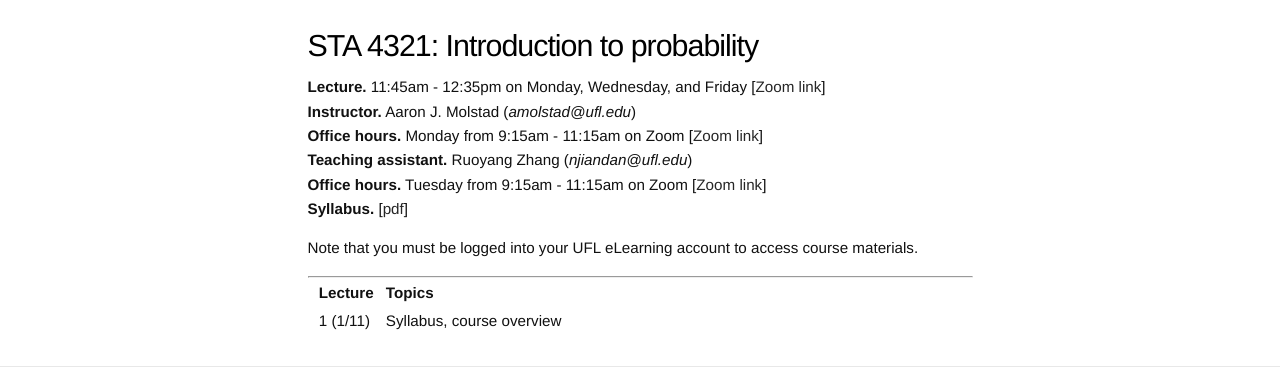
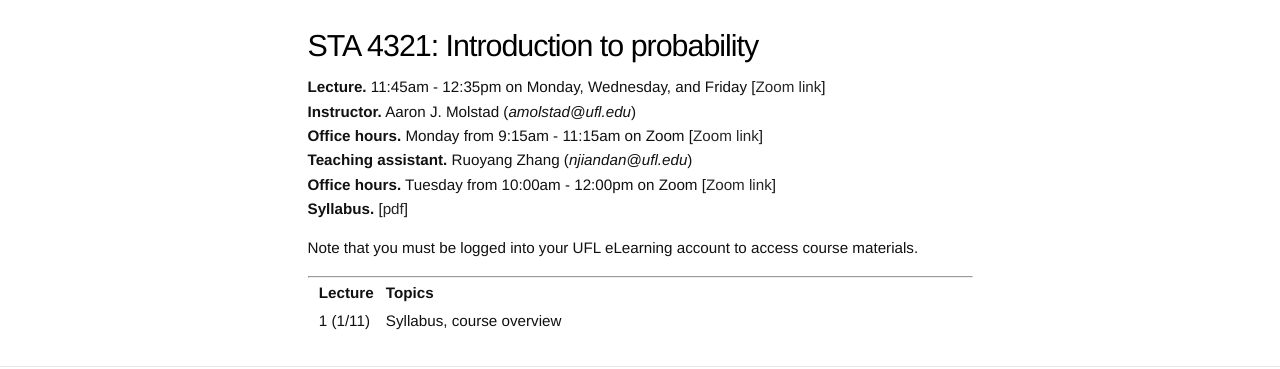
Before and after one commit to ajmolstad/ajmolstad.github.io, a Jekyll site: the page built from S21_STA4321.md, in a window 1280 px wide. Shown: the top 369 px of the page. Built offline with Jekyll 4.4.1, drawn with Linux system fonts in a browser that asks for light colours.

Commit message:
Update S21_STA4321.md

```diff
--- a/S21_STA4321.md
+++ b/S21_STA4321.md
@@ -8,7 +8,7 @@ permalink: /S21_STA4321/
 **Instructor.** Aaron J. Molstad (*amolstad@ufl.edu*)
 **Office hours.** Monday from 9:15am - 11:15am on Zoom [[Zoom link]( https://ufl.zoom.us/j/97610557849)]
 **Teaching assistant.** Ruoyang Zhang (*njiandan@ufl.edu*)
-**Office hours.** Tuesday from 9:15am - 11:15am on Zoom [[Zoom link](https://ufl.zoom.us/j/99549183159)]
+**Office hours.** Tuesday from 10:00am - 12:00pm on Zoom [[Zoom link](https://ufl.zoom.us/j/99549183159)]
 **Syllabus.** [[pdf](/docs/S21STA4321_Syllabus.pdf)]
 
 Note that you must be logged into your UFL eLearning account to access course materials.
```
